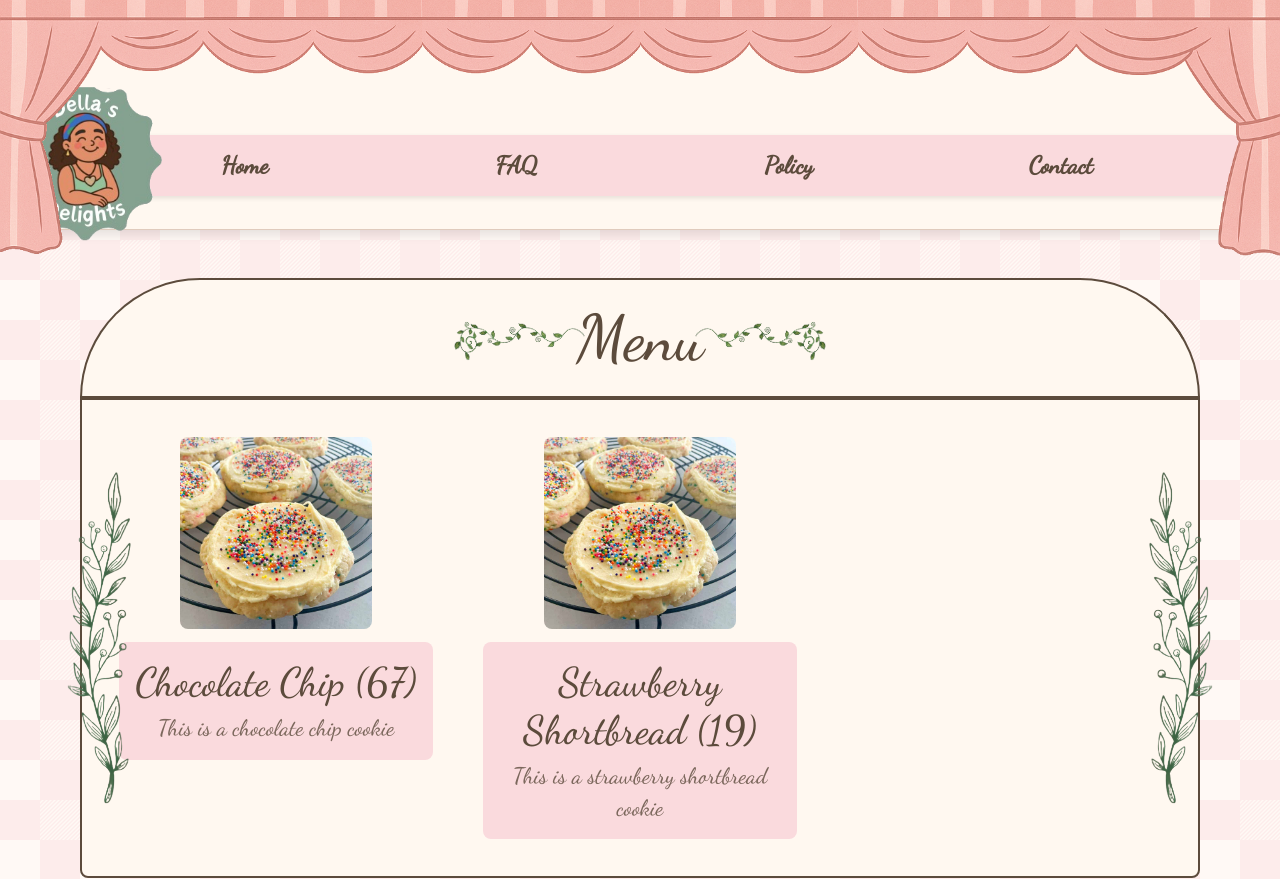
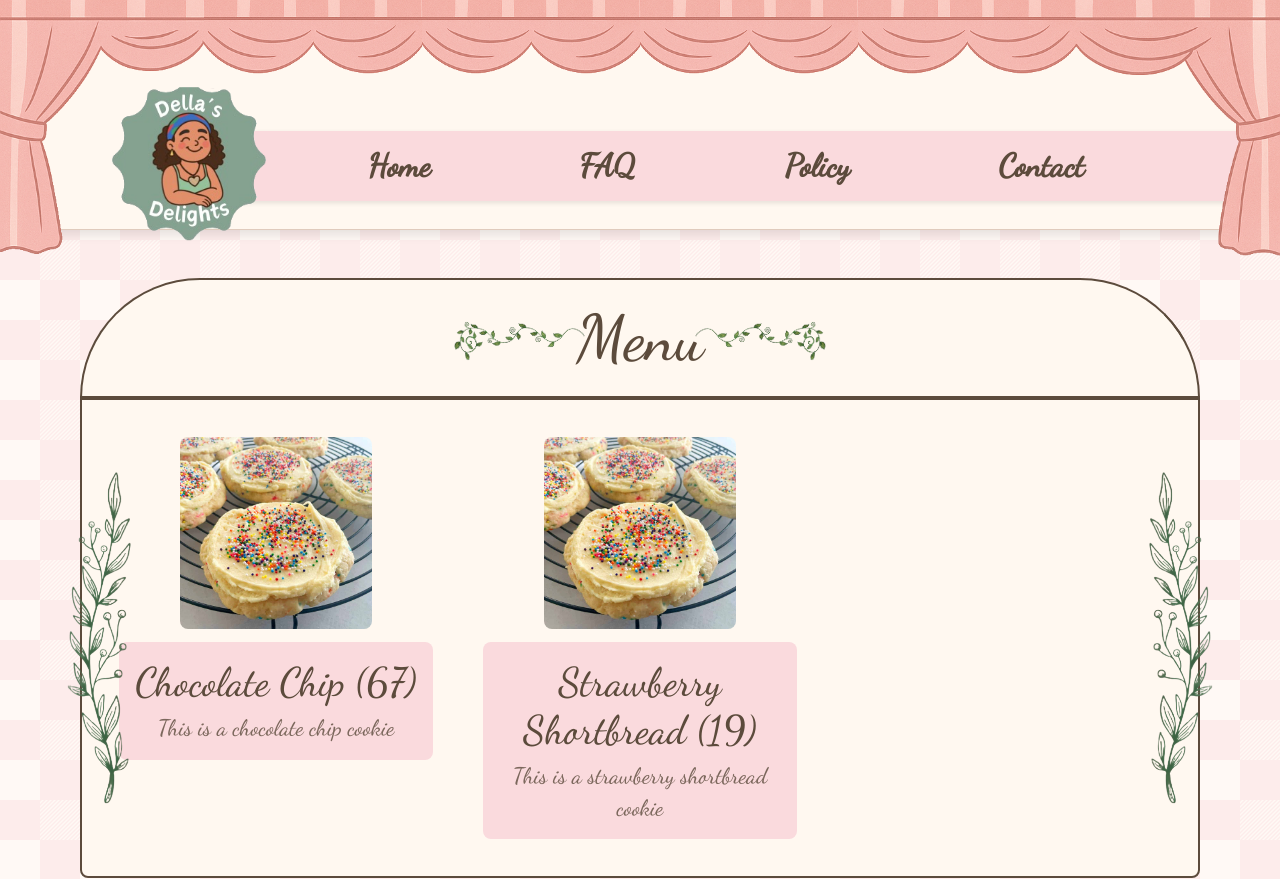
Before and after one commit to eajbros/dellalicious-web, a website: page index.html in a window 1280 px wide. Shown: the top 879 px of the page. Drawn offline with Linux system fonts and the light colour scheme.

Commit message:
Finalized header

```diff
--- a/css/styles.css
+++ b/css/styles.css
@@ -53,26 +53,23 @@ header {
 .header-bar {
   position: relative;
   background-color: #fadadd;
-  padding: 1rem clamp(2rem, 4vw, 6rem) 1rem clamp(3rem, 6vw, 8rem);
-  border-radius: 0.5rem;
+  padding: 1rem clamp(2rem, 4vw, 6rem) 1rem 1rem;
+  border-radius: 0.5rem 0 0 0.5rem;
   box-shadow: 0 2px 5px rgba(0,0,0,0.1);
   display: flex;
   align-items: center;
   gap: 2rem;
   justify-content: space-between;
-  width: 100%;
+  width: calc(100vw - clamp(55px, 8vw, 130px));
+  margin-left: clamp(55px, 8vw, 130px);
   min-width: 280px;
-}
-
-.logo-circle {
+}.logo-circle {
   position: absolute;
-  left: clamp(-2rem, -4vw, -2.5rem);
+  left: clamp(-30px, -3vw, -15px);
   top: 50%;
   transform: translateY(-50%);
   z-index: 3;
-}
-
-.logo-circle img {
+}.logo-circle img {
   width: clamp(80px, 12vw, 200px);
   height: clamp(80px, 12vw, 200px);
 }
@@ -80,17 +77,18 @@ header {
 .header-links {
   display: flex;
   flex: 1;
-  justify-content: space-between;
+  justify-content: space-evenly;
   gap: clamp(0.5rem, 2vw, 1rem);
+  margin-left: clamp(40px, 6vw, 110px);
+  margin-right: clamp(-28px, -4.3vw, -72px);
 }
 
 .header-bar a {
   text-decoration: none;
   color: #5c4b3c;
-  font-size: clamp(1rem, 2.5vw, 1.5rem);
+  font-size: clamp(1.2rem, 3vw, 2rem);
   font-weight: bold;
   transition: color 0.2s ease;
-  flex: 1;
   text-align: center;
   white-space: nowrap;
 }
```
